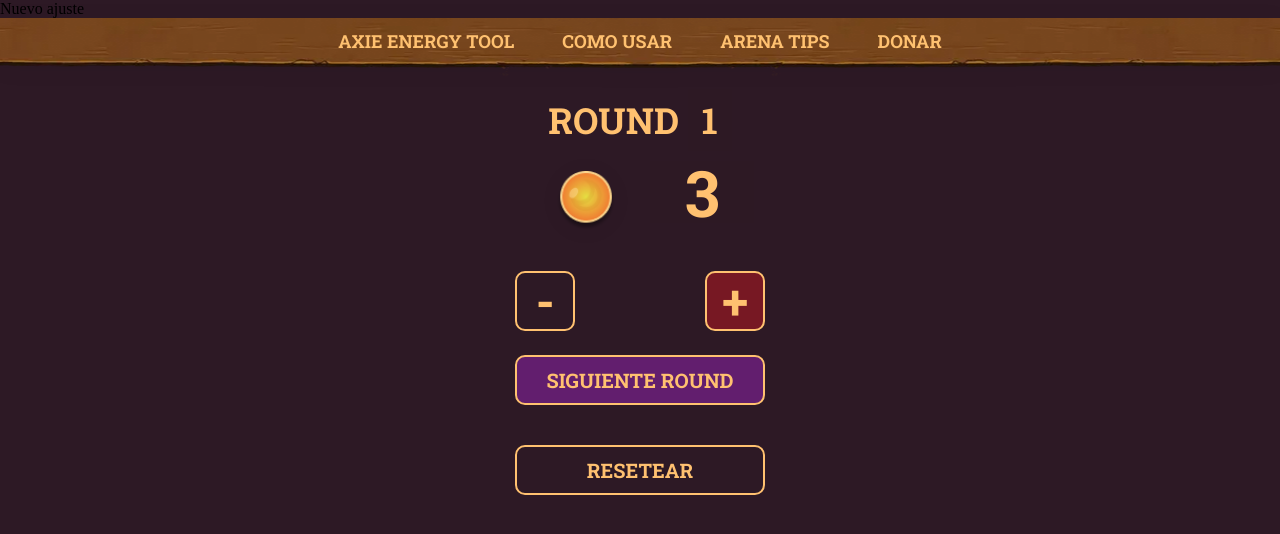
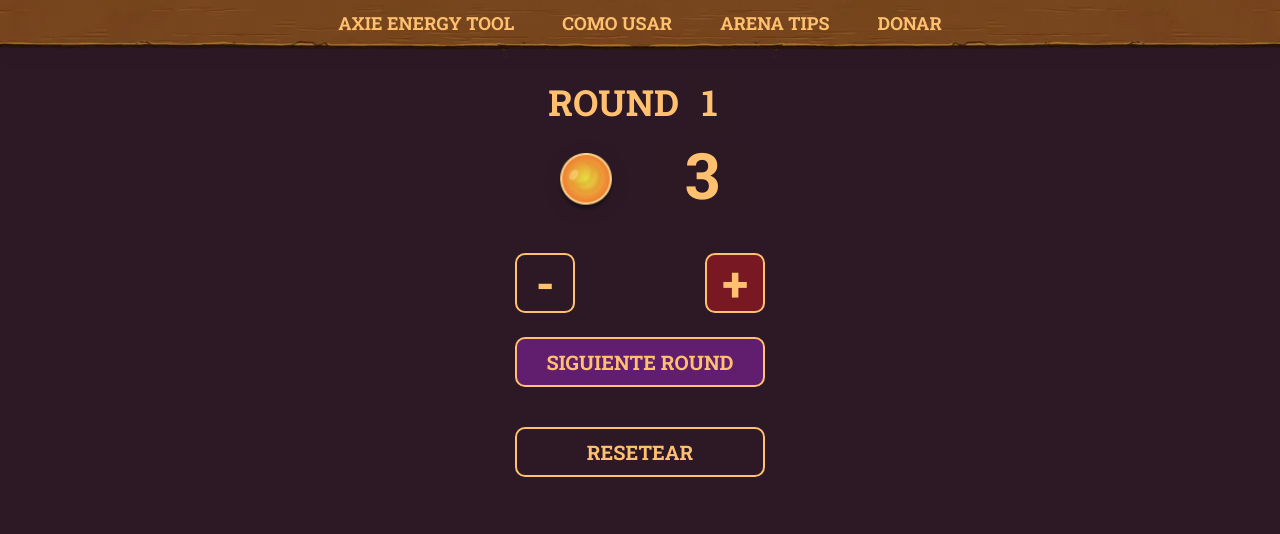
Before and after one commit to kasbsquall/Axie-Energy-Tool, a plain HTML site: page index.html in a window 1280 px wide. Drawn offline with Linux system fonts and the light colour scheme.

Commit message:
Corregido

```diff
--- a/index.html
+++ b/index.html
@@ -28,14 +28,12 @@
 </head>
 
 <body>
-Nuevo ajuste
     <header id="cabecera">
         <div class="enerhead">
             <a href="/" class="energyhead1">AXIE ENERGY TOOL</a>
             <a class="energyhead1" href="/">COMO USAR</a>
             <a class="energyhead1" href="/">ARENA TIPS</a>
             <a class="energyhead1" href="/">DONAR</a>
-
         </div>
     </header>
 
```
